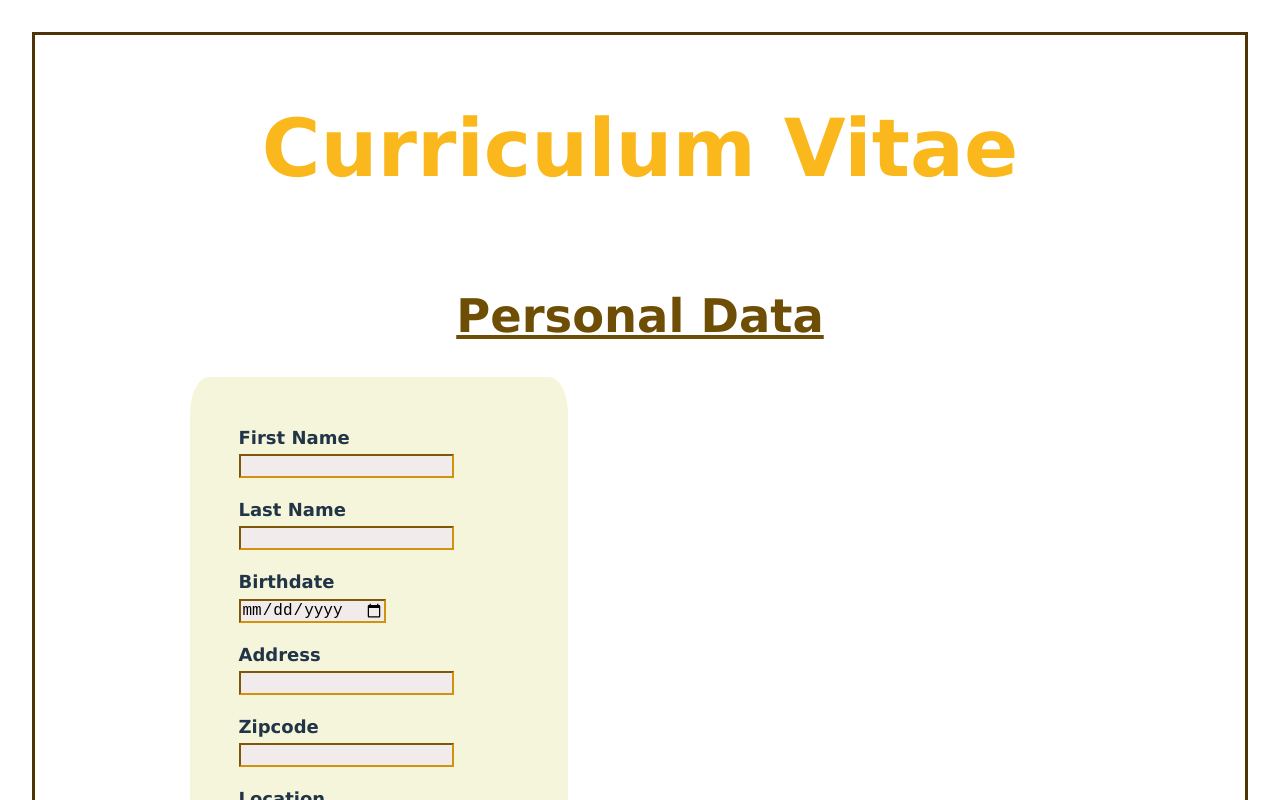
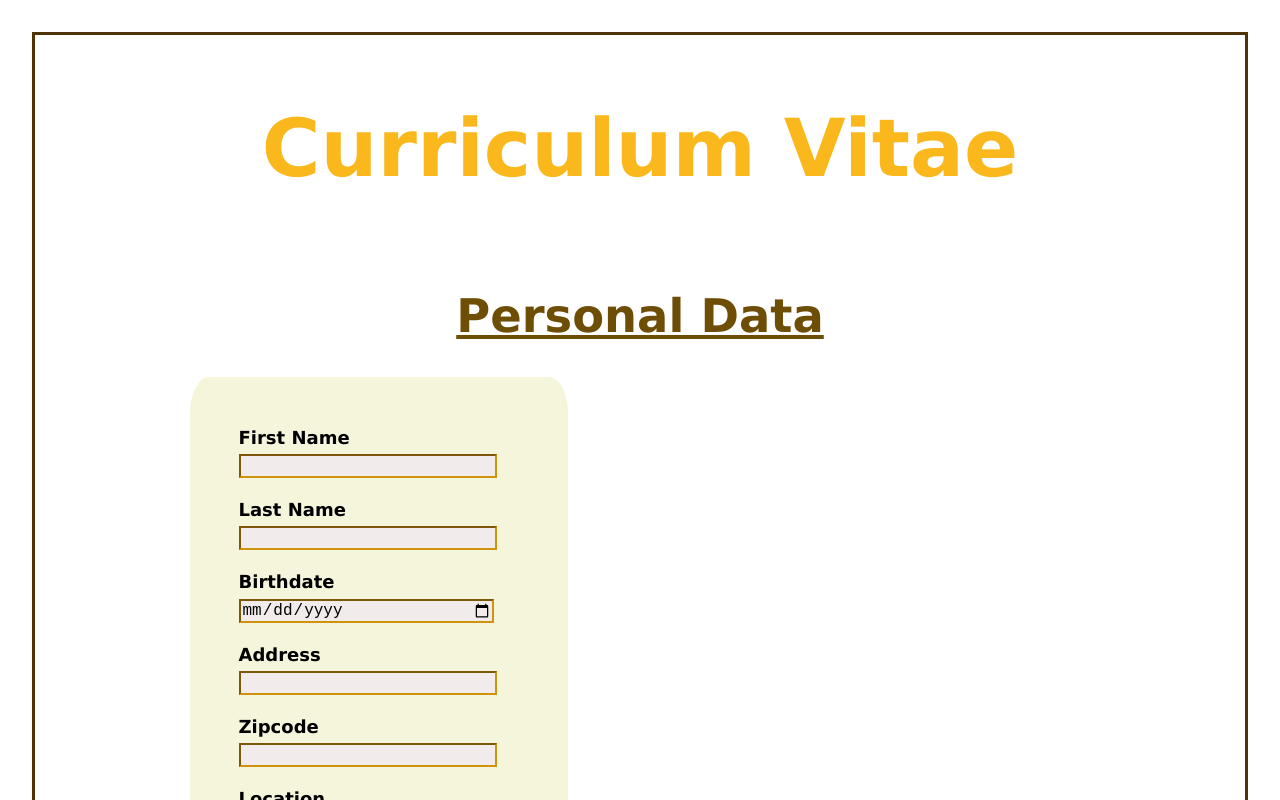
Before and after one commit to Vwalln99/CV-Application, a React (Vite) app in the folder CV-Application/: page / in a window 1280 px wide. Shown: the top 800 px of the page. Built offline with nearby package versions, Linux system fonts and the light colour scheme.

Commit message:
init commit

```diff
--- a/CV-Application/src/App.css
+++ b/CV-Application/src/App.css
@@ -4,6 +4,7 @@
   margin: 0;
   padding: 2rem;
   text-align: left;
+  box-sizing: border-box;
 }
 
 .container {
@@ -14,6 +15,7 @@
 }
 
 label{
+  color: black;
   font-weight: bold;
 }
 button{
@@ -38,6 +40,7 @@ form{
   margin-bottom: 2em;
   font-size: 18px;
   background-color: beige;
+
 }
 
 h1{
@@ -74,6 +77,7 @@ input{
   background-color: rgba(242, 235, 235, 0.988);
   font-size: 16px;
   margin-top: 5px;
+  width: 250px;
 }
 
 .formattedData {
```
